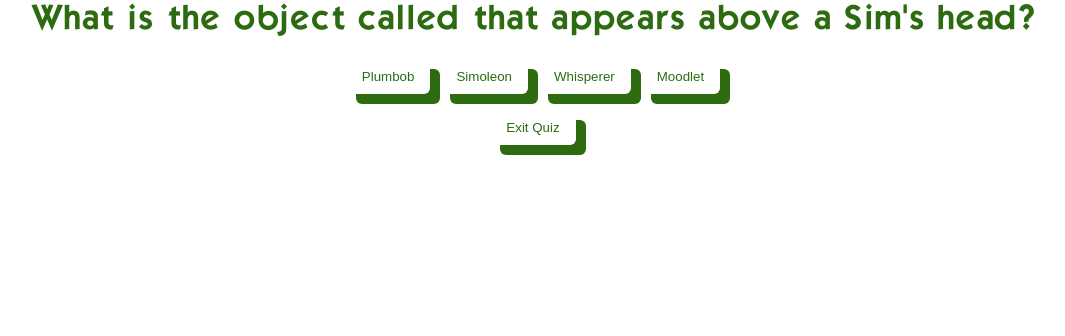
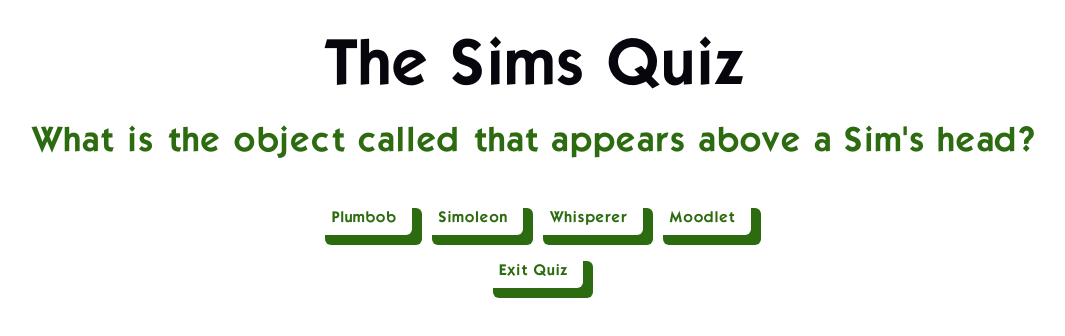
Before and after one commit to matthew-lee-rush/sims_project, a React (Vite) app in the folder my-react-app/: page / in a window 1280 px wide. Both pictures are taken after a click on the button "Start Quiz". Shown: the top 336 px of the page, without its empty margins (107-1172 px from the left). Built offline with nearby package versions, Linux system fonts and the light colour scheme.

Commit message:
Applied styling to text across whole app, so that heading and paragraph elements are consistent

```diff
--- a/my-react-app/src/App.css
+++ b/my-react-app/src/App.css
@@ -1,3 +1,13 @@
+@import url('https://fonts.googleapis.com/css2?family=Instrument+Sans:wdth,wght@75..100,400..700&display=swap');
+
+.instrument-sans {
+  font-family: 'Instrument Sans', sans-serif;
+  font-optical-sizing: auto;
+  font-weight: 400;
+  font-style: normal;
+  font-variation-settings: 'wdth' 100;
+}
+
 .counter {
   font-size: 16px;
   padding: 5px 10px;
@@ -201,6 +211,12 @@
   }
 }
 
+h1,
+.h1 {
+  font-family: 'Kabel Demi', sans-serif;
+  margin-block: 32px 48px;
+}
+
 .h2 {
   font-family: 'Kabel Demi', sans-serif;
 }
@@ -214,6 +230,7 @@
 .button {
   background-color: white;
   color: rgb(45, 107, 16);
+  font-family: 'Kabel Demi', sans-serif;
   border: none;
   padding: 10px 16px;
   border-radius: 6px;
@@ -238,6 +255,13 @@
   margin-top: 8px;
 }
 
+.question-card{
+  padding: 16px;
+  display: flex;
+  flex-direction: column;
+  align-items: center;
+}
+
 .question-text {
   color: rgb(45, 107, 16);
   font-size: 30px;
@@ -248,6 +272,7 @@
 .results-display {
   font-size: 24px;
   font-weight: 500;
+  font-family: 'Kabel Demi', sans-serif;
   color: rgb(45, 107, 16);
   margin-bottom: 16px;
 }
@@ -258,6 +283,7 @@
   margin-left: 16px;
   margin-bottom: 16px;
   text-align: left;
+  font-family: 'Instrument Sans', sans-serif;
 }
 
 .info-page {
@@ -270,6 +296,7 @@
 .info-page-button {
   background-color: white;
   color: rgb(45, 107, 16);
+  font-family: 'Kabel Demi', sans-serif;
   border: none;
   padding: 10px 16px;
   border-radius: 6px;
--- a/my-react-app/src/features/quiz/components/QuestionCard.jsx
+++ b/my-react-app/src/features/quiz/components/QuestionCard.jsx
@@ -1,5 +1,10 @@
 function QuestionCard({ question }) {
-    return <h2 className = "question-text">{question}</h2>;
+    return (
+        <div className = "question-card">
+            <h1 className="h1">The Sims Quiz</h1>
+            <h2 className = "question-text">{question}</h2>
+        </div>
+    );
 
 }
 
--- a/my-react-app/src/features/quiz/screens/Results.jsx
+++ b/my-react-app/src/features/quiz/screens/Results.jsx
@@ -1,7 +1,9 @@
 function Results ({ state, dispatch }) {
     return (
         <div>
-            <h1>Results</h1>
+            <h1 className="h1">The Sims Quiz</h1>
+
+            <h2>Results</h2>
             <p className = "results-display">Your score: {state.score} / 10</p>
 
             <button className="button" onClick={() => dispatch({ type: "GO_HOME" })}>
```
